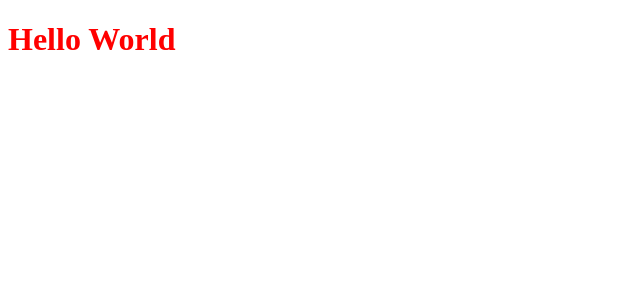
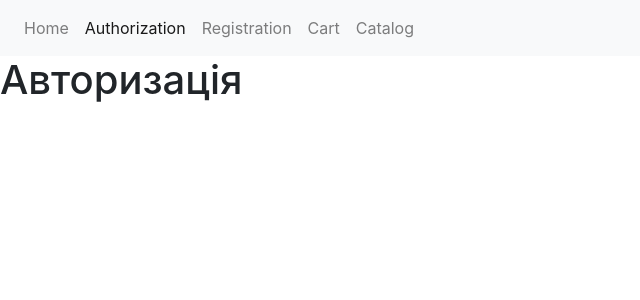
Before and after one commit to misha1737/shop24, a Vue app: page /Authorization in a window 1280 px wide. Shown: the top 300 px of the page, without its empty margins (0-640 px from the left). Built offline with nearby package versions, Linux system fonts and the light colour scheme.

Commit message:
addNavigation

```diff
--- a/public/index.html
+++ b/public/index.html
@@ -5,6 +5,7 @@
     <meta http-equiv="X-UA-Compatible" content="IE=edge">
     <meta name="viewport" content="width=device-width,initial-scale=1.0">
     <link rel="icon" href="<%= BASE_URL %>favicon.ico">
+    <link rel="stylesheet" href="https://stackpath.bootstrapcdn.com/bootstrap/4.3.1/css/bootstrap.min.css" integrity="sha384-ggOyR0iXCbMQv3Xipma34MD+dH/1fQ784/j6cY/iJTQUOhcWr7x9JvoRxT2MZw1T" crossorigin="anonymous">
     <title>shop24</title>
   </head>
   <body>
--- a/src/App.vue
+++ b/src/App.vue
@@ -1,6 +1,31 @@
 <template>
   <div id="app">
-      <h1>Hello World</h1>
+      <nav class="navbar navbar-expand-lg navbar-light bg-light">
+          <div class="collapse navbar-collapse" id="navbarNav">
+              <ul class="navbar-nav">
+
+                  <router-link tag="li" class="nav-item" exact to="/" active-class="active" >
+                      <a class="nav-link">Home</a>
+                  </router-link>
+                  <router-link tag="li" class="nav-item " to="/Authorization" active-class="active" >
+                      <a class="nav-link">Authorization</a>
+                  </router-link>
+                  <router-link tag="li" class="nav-item " to="/Registration" active-class="active" >
+                      <a class="nav-link">Registration</a>
+                  </router-link>
+                  <router-link tag="li" class="nav-item " to="/Cart" active-class="active" >
+                      <a class="nav-link">Cart</a>
+                  </router-link>
+                  <router-link tag="li" class="nav-item " to="/Catalog" active-class="active" >
+                      <a class="nav-link">Catalog</a>
+                  </router-link>
+
+
+              </ul>
+          </div>
+      </nav>
+      <router-view></router-view>
+
   </div>
 </template>
 
@@ -13,10 +38,5 @@ export default {
 </script>
 
 <style lang="scss">
-#app{
-  h1{
 
-    color:red;
-  }
-}
 </style>
--- a/src/main.js
+++ b/src/main.js
@@ -1,8 +1,12 @@
 import Vue from 'vue'
 import App from './App.vue'
+import VueRouter from 'vue-router'
+import router from './routes'
 
+Vue.use(VueRouter)
 Vue.config.productionTip = false
 
 new Vue({
   render: h => h(App),
+    router
 }).$mount('#app')
--- /dev/null
+++ b/src/pages/Authorization.vue
@@ -0,0 +1,15 @@
+<template>
+    <div>
+        <h1>Авторизація</h1>
+    </div>
+</template>
+
+<script>
+    export default {
+
+    }
+</script>
+
+<style scoped>
+
+</style>
--- /dev/null
+++ b/src/pages/Cart.vue
@@ -0,0 +1,15 @@
+<template>
+    <div>
+        <h1>Корзина</h1>
+    </div>
+</template>
+
+<script>
+    export default {
+
+    }
+</script>
+
+<style scoped>
+
+</style>
--- /dev/null
+++ b/src/pages/Catalog.vue
@@ -0,0 +1,15 @@
+<template>
+    <div>
+        <h1>Каталог</h1>
+    </div>
+</template>
+
+<script>
+    export default {
+
+    }
+</script>
+
+<style scoped>
+
+</style>
--- /dev/null
+++ b/src/pages/Error.vue
@@ -0,0 +1,15 @@
+<template>
+    <div>
+        <h1>Error 404</h1>
+    </div>
+</template>
+
+<script>
+    export default {
+
+    }
+</script>
+
+<style scoped>
+
+</style>
--- /dev/null
+++ b/src/pages/Home.vue
@@ -0,0 +1,17 @@
+<template>
+  <div>
+    <h1>Home page</h1>
+
+  </div>
+</template>
+
+<script>
+export default {
+
+}
+</script>
+
+<!-- Add "scoped" attribute to limit CSS to this component only -->
+<style scoped>
+
+</style>
--- /dev/null
+++ b/src/pages/Registration.vue
@@ -0,0 +1,15 @@
+<template>
+    <div>
+        <h1>Реєстрація</h1>
+    </div>
+</template>
+
+<script>
+    export default {
+
+    }
+</script>
+
+<style scoped>
+
+</style>
--- /dev/null
+++ b/src/routes.js
@@ -0,0 +1,43 @@
+import VueRouter from 'vue-router'
+import Home from './pages/Home'
+import Authorization from './pages/Authorization'
+import ErrorCmp from './pages/Error'
+import Cart from './pages/Cart'
+import Catalog from './pages/Catalog'
+import Registration from './pages/Registration'
+
+
+
+
+
+export default new VueRouter({
+    routes:[
+        {
+            path: '', //home page
+            component: Home
+        },
+        {
+            path: '/Authorization', //home page
+            component: Authorization
+        },
+        {
+            path: '/Cart', //home page
+            component: Cart
+        },
+        {
+            path: '/Catalog', //home page
+            component: Catalog
+        },
+        {
+            path: '/Registration', //home page
+            component: Registration
+        },
+        {
+            path: '*',
+            component: ErrorCmp
+        }
+
+    ],
+    mode: 'history'
+
+})
```
Also changed, not shown: src/Pages/HomePage.vue (deleted, +0 -58 lines).
